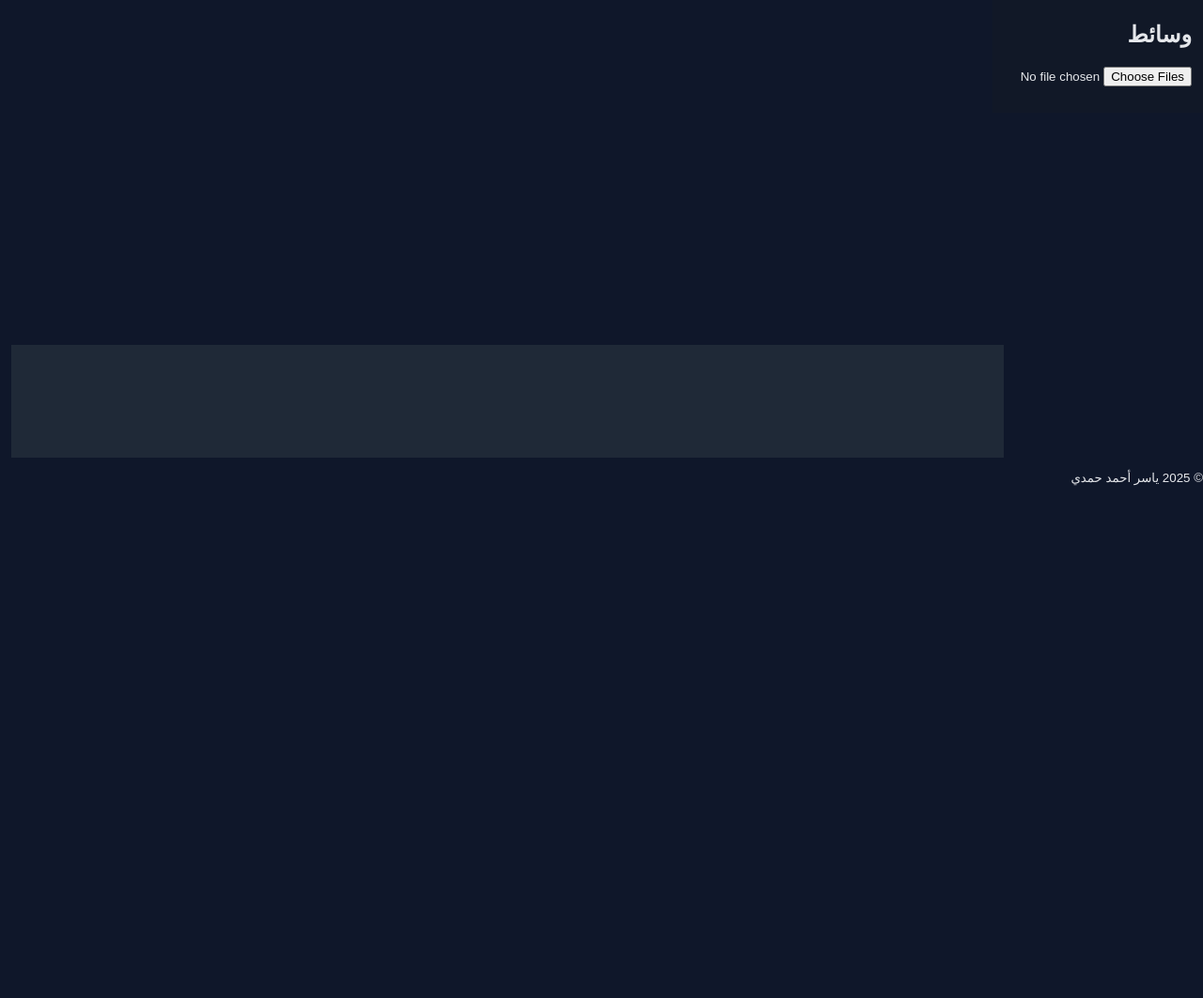
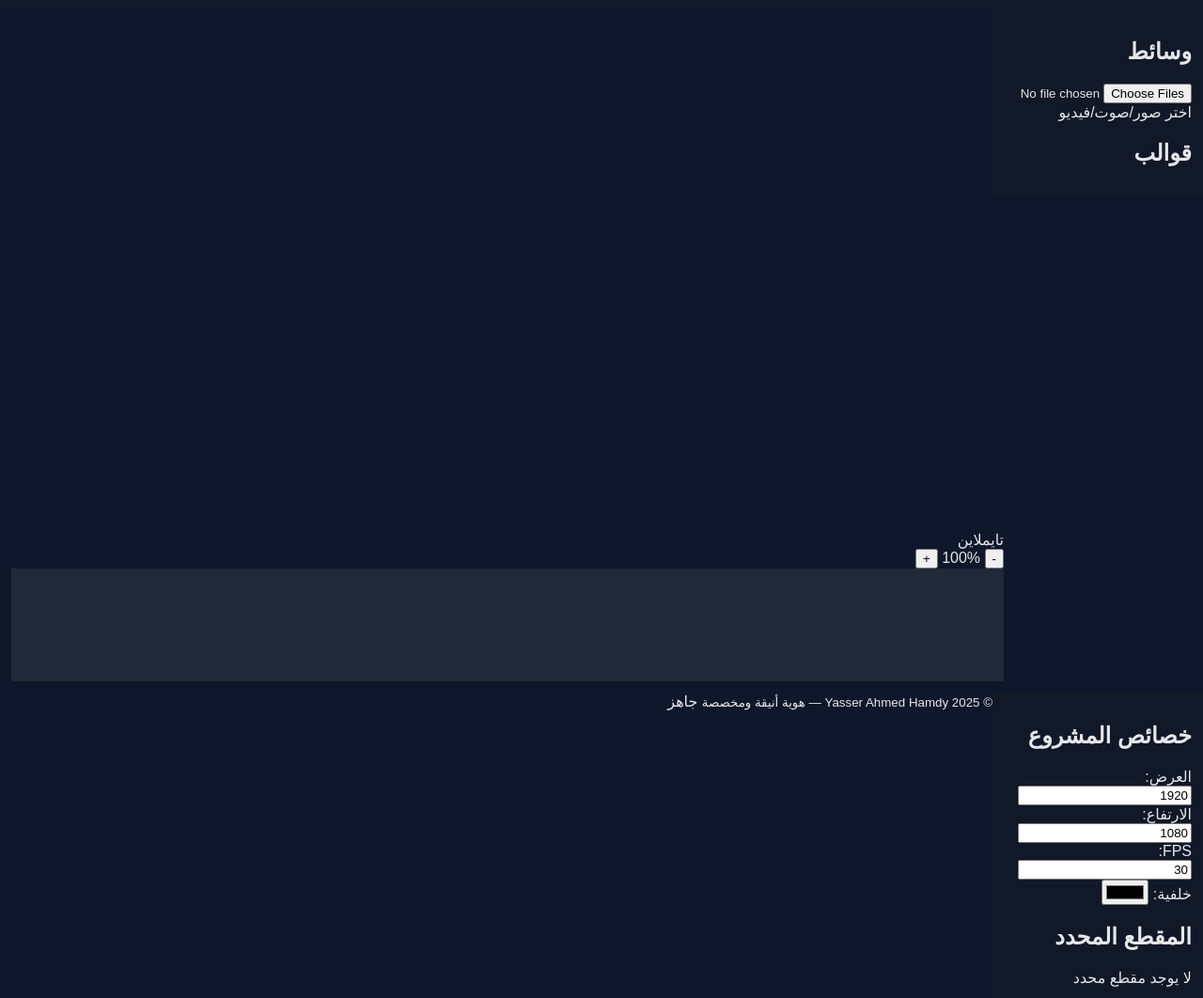
Before and after one commit to ya8796202-dotcom/YASSER-VIDEOS, a plain HTML site: page index.html in a window 1280 px wide. Shown: the part 114-1176 px from the top of the page at 94% size. Before the commit the page ends 800 px from the top, so only its background shows below. Drawn offline with Linux system fonts and the light colour scheme.

Commit message:
Update index.html
Signed-off-by: ya8796202-dotcom <ya8796202@gmail.com>

```diff
--- a/index.html
+++ b/index.html
@@ -1,37 +1,78 @@
 <!doctype html>
 <html lang="ar" dir="rtl">
 <head>
-  <meta charset="utf-8">
-  <title>استوديو ياسر - بدون خادم</title>
-  <link rel="stylesheet" href="styles.css">
-  <link rel="manifest" href="manifest.json">
+  <meta charset="utf-8" />
+  <meta name="viewport" content="width=device-width, initial-scale=1" />
+  <title>استوديو ياسر لصناعة الفيديو</title>
+  <link rel="manifest" href="manifest.json" />
+  <meta name="theme-color" content="#0f172a" />
+  <link rel="stylesheet" href="styles.css" />
 </head>
 <body>
-  <header>
-    <h1>🎬 استوديو ياسر لصناعة الفيديو</h1>
-    <nav>
-      <button id="newProject">مشروع جديد</button>
-      <button id="saveProject">حفظ</button>
-      <button id="loadProject">تحميل</button>
-      <button id="exportVideo">تصدير</button>
+  <header class="app-header glass">
+    <div class="brand">
+      <span class="logo">YVS</span>
+      <h1>استوديو ياسر لصناعة الفيديو</h1>
+    </div>
+    <nav class="actions">
+      <button id="newProject" class="btn">مشروع جديد</button>
+      <button id="saveProject" class="btn">حفظ</button>
+      <button id="loadProject" class="btn">تحميل</button>
+      <button id="exportVideo" class="btn btn-primary">تصدير</button>
     </nav>
   </header>
 
-  <main>
-    <aside>
-      <h2>وسائط</h2>
-      <input type="file" id="filePicker" multiple accept="image/*,audio/*,video/*">
-      <ul id="mediaList"></ul>
+  <main class="app-main">
+    <aside class="sidebar glass">
+      <section>
+        <h2>وسائط</h2>
+        <label class="upload-label">
+          <input type="file" id="filePicker" multiple accept="image/*,audio/*,video/*" />
+          اختر صور/صوت/فيديو
+        </label>
+        <ul id="mediaList" class="media-list"></ul>
+      </section>
+      <section>
+        <h2>قوالب</h2>
+        <ul id="templatesList" class="templates-list"></ul>
+      </section>
     </aside>
 
     <section class="editor">
-      <canvas id="previewCanvas" width="640" height="360"></canvas>
-      <div id="timeline"></div>
+      <div class="preview glass">
+        <canvas id="previewCanvas" width="960" height="540"></canvas>
+      </div>
+      <div class="timeline-panel glass">
+        <div class="timeline-toolbar">
+          <span>تايملاين</span>
+          <div class="toolbar-actions">
+            <button id="zoomOut" class="btn-sm">-</button>
+            <span id="zoomLabel">100%</span>
+            <button id="zoomIn" class="btn-sm">+</button>
+          </div>
+        </div>
+        <div id="timeline"></div>
+      </div>
     </section>
+
+    <aside class="panel glass">
+      <section>
+        <h2>خصائص المشروع</h2>
+        <label>العرض: <input id="projW" type="number" value="1920"></label>
+        <label>الارتفاع: <input id="projH" type="number" value="1080"></label>
+        <label>FPS: <input id="projFps" type="number" value="30"></label>
+        <label>خلفية: <input id="projBg" type="color" value="#000000"></label>
+      </section>
+      <section>
+        <h2>المقطع المحدد</h2>
+        <div id="clipProps" class="clip-props">لا يوجد مقطع محدد</div>
+      </section>
+    </aside>
   </main>
 
-  <footer>
-    <small>© 2025 ياسر أحمد حمدي</small>
+  <footer class="app-footer glass">
+    <small>© 2025 Yasser Ahmed Hamdy — هوية أنيقة ومخصصة</small>
+    <span id="status" class="status">جاهز</span>
   </footer>
 
   <script src="timeline.js"></script>
```
